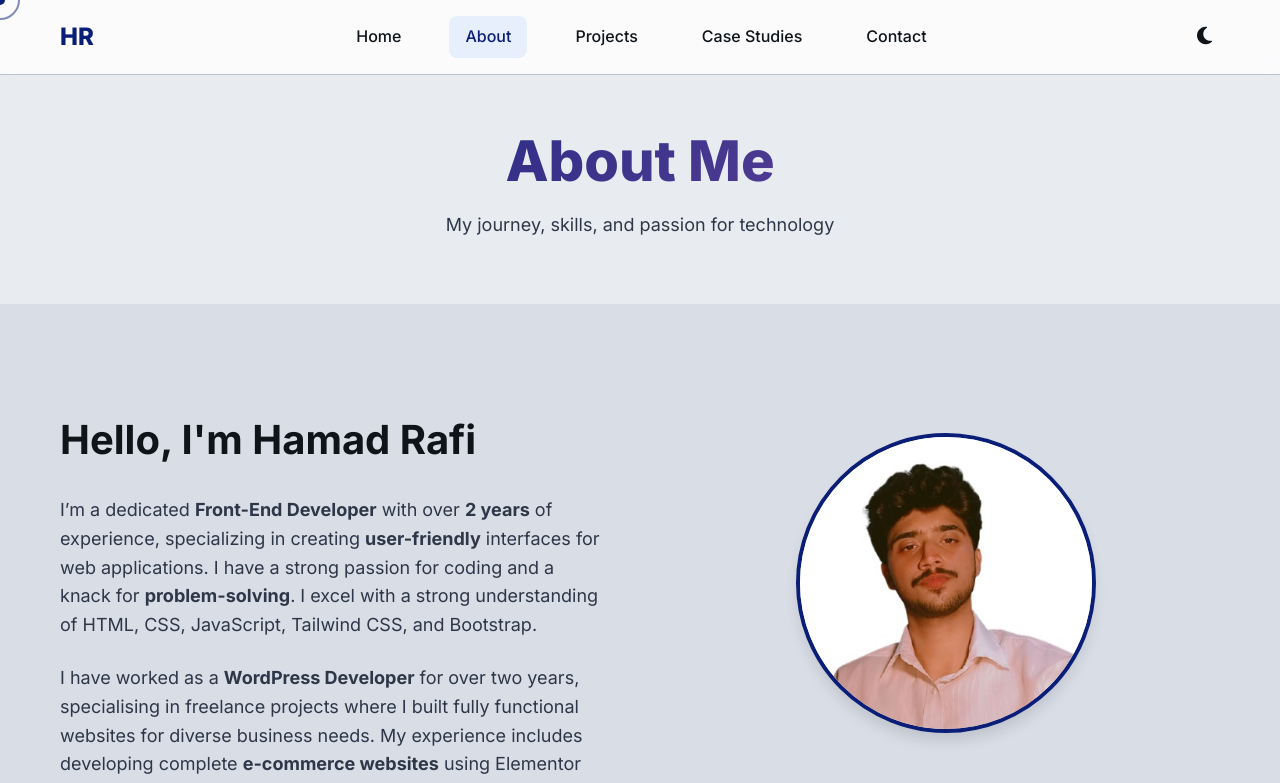
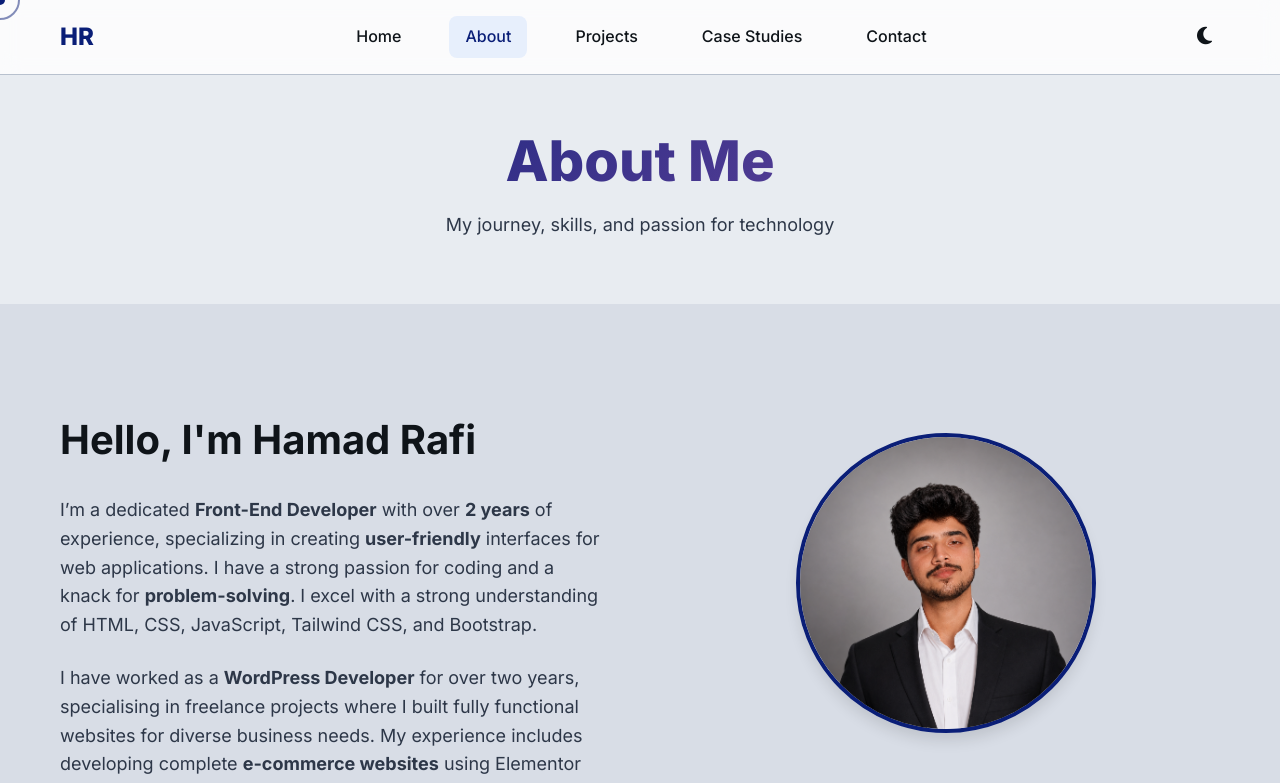
Before and after one commit to hamadrafi/My-Portfolio-App, a Next.js app: page /about in a window 1280 px wide. Shown: the top 783 px of the page. Built offline with nearby package versions, Linux system fonts and the light colour scheme.

Commit message:
Profile Picture Updated

```diff
--- a/src/app/about/page.js
+++ b/src/app/about/page.js
@@ -45,7 +45,7 @@ export default function About() {
               </div>
               <div className="hero-image1" style={{ textAlign: "center" }}>
                 <div className="hero-image1" data-aos="fade-up" data-aos-delay="100">
-                  <img src="/imgs/profile.jpg" alt="Hamad Rafi" className="profile-image" />
+                  <img src="/imgs/profile-picture.png" alt="Hamad Rafi" className="profile-image" />
                 </div>
                 <div className="about-stats">
                   <div className="stat-item">
--- a/src/app/page.js
+++ b/src/app/page.js
@@ -22,7 +22,7 @@ const jsonLd = {
   "@type": "Person",
   name: "Hamad Rafi",
   url: "https://hamadrafi-1.vercel.app",
-  image: "https://hamadrafi-1.vercel.app/imgs/profile.jpg",
+  image: "https://hamadrafi-1.vercel.app/imgs/profile-picture.png",
   jobTitle: "Front-End Developer",
   description:
     "Hamad Rafi is a Front-End Developer with 2+ years of experience specialising in React, Next.js, Tailwind CSS, and high-performance web interfaces.",
@@ -62,7 +62,7 @@ export default function Page() {
         <div className="hero-content">
           <div className="hero-image" data-aos="fade-up" data-aos-delay="100">
             <Image
-                src="/imgs/profile.jpg"
+                src="/imgs/profile-picture.png"
                 alt="Hamad Rafi — Front-End Developer"
                 width={260}
                 height={260}
```
Also changed, not shown: public/imgs/profile-picture.png (added).
